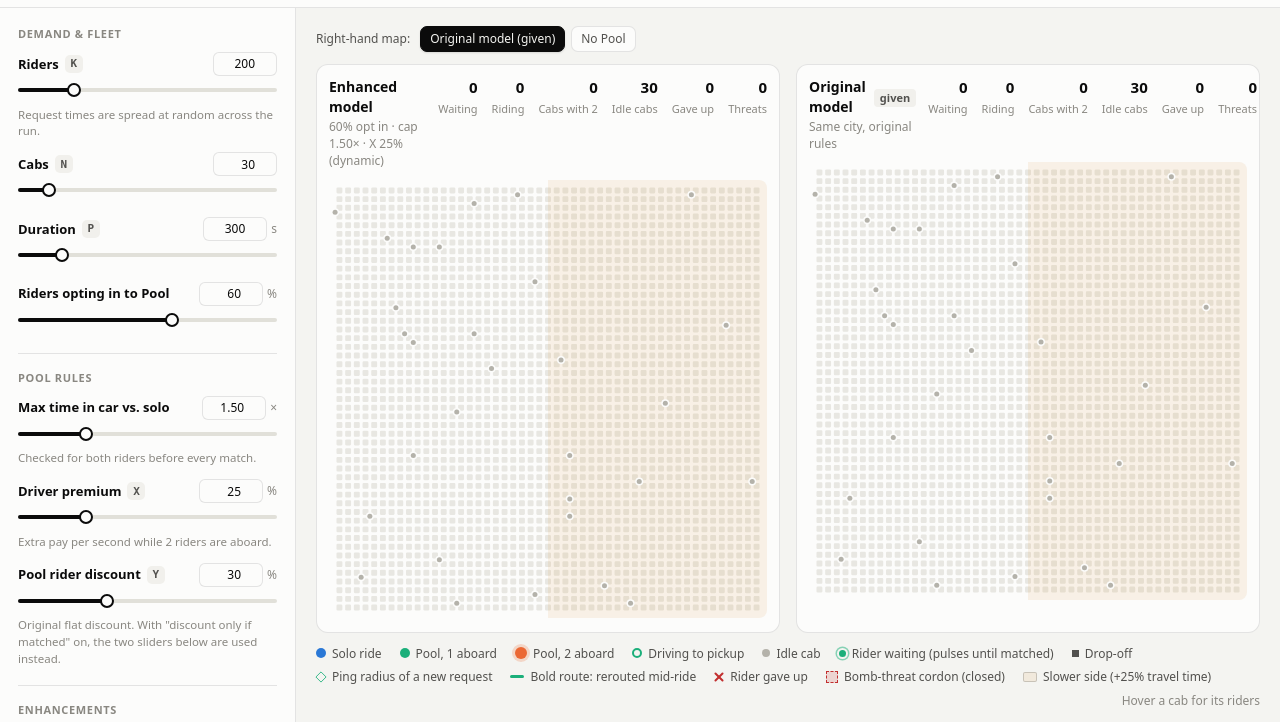
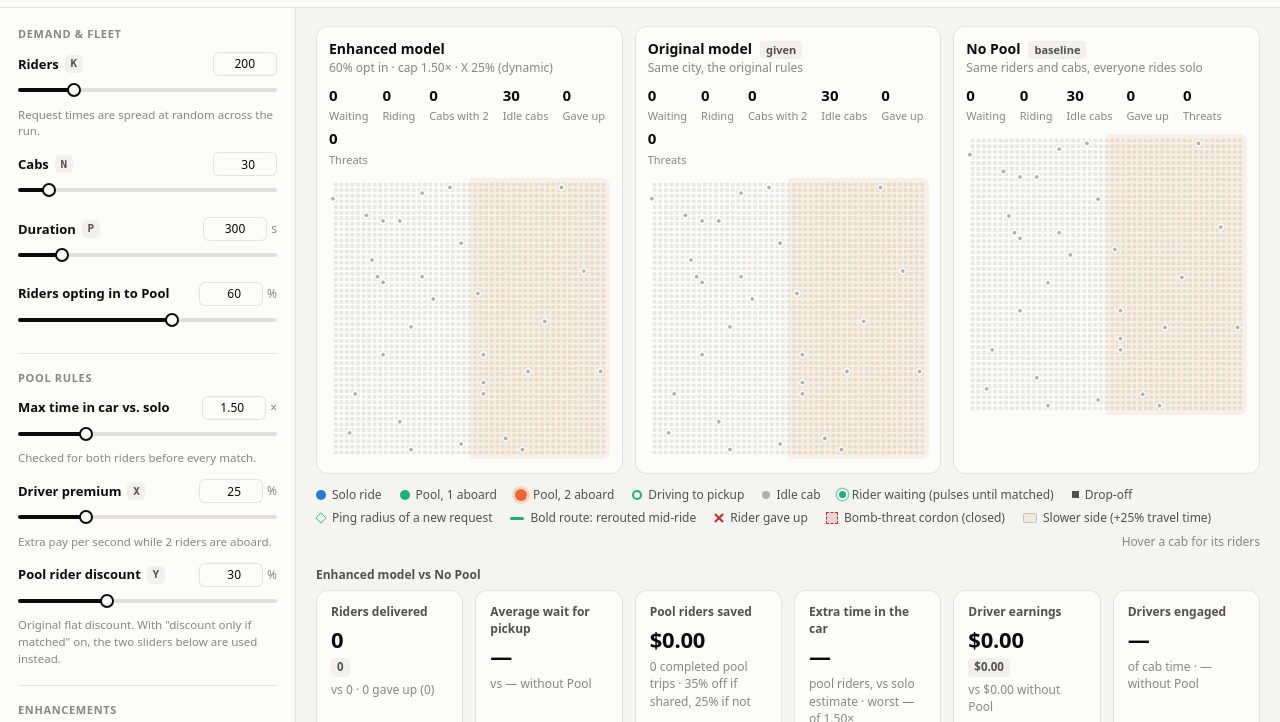
Before and after one commit to VeratrilS/uber-pool-sim, a plain HTML site: page index.html in a window 1280 px wide. Shown: the part 52-774 px from the top of the page. Drawn offline with Linux system fonts and the light colour scheme.

Commit message:
Three maps side by side (enhanced, original, No Pool); README in first person with screenshots

```diff
--- a/index.html
+++ b/index.html
@@ -51,27 +51,32 @@
     </aside>
 
     <main>
-      <div class="compare-switch" role="group" aria-label="Right-hand map" id="compare-switch">
-        <span>Right-hand map:</span>
-        <button class="seg" type="button" data-view="orig" aria-pressed="true">Original model (given)</button>
-        <button class="seg" type="button" data-view="base" aria-pressed="false">No Pool</button>
-      </div>
-      <section class="maps">
+      <section class="maps" id="maps">
         <figure class="map-card">
           <figcaption class="map-head">
             <div>
-              <h2 id="title-pool">With Pool</h2>
+              <h2>Enhanced model</h2>
               <p id="sub-pool">Opt-in riders can share a cab</p>
             </div>
             <div class="map-stats" id="stats-pool"></div>
           </figcaption>
-          <div class="canvas-wrap"><canvas id="map-pool" aria-label="Map of the city with pooling"></canvas></div>
+          <div class="canvas-wrap"><canvas id="map-pool" aria-label="Map of the city under the enhanced model"></canvas></div>
+        </figure>
+        <figure class="map-card" id="card-orig">
+          <figcaption class="map-head">
+            <div>
+              <h2>Original model <span class="tag">given</span></h2>
+              <p>Same city, the original rules</p>
+            </div>
+            <div class="map-stats" id="stats-orig"></div>
+          </figcaption>
+          <div class="canvas-wrap"><canvas id="map-orig" aria-label="Map of the same city under the original model"></canvas></div>
         </figure>
         <figure class="map-card">
           <figcaption class="map-head">
             <div>
-              <h2 id="title-base">No Pool <span class="tag">baseline</span></h2>
-              <p id="sub-base">Same riders and cabs, everyone rides solo</p>
+              <h2>No Pool <span class="tag">baseline</span></h2>
+              <p>Same riders and cabs, everyone rides solo</p>
             </div>
             <div class="map-stats" id="stats-base"></div>
           </figcaption>
@@ -95,8 +100,9 @@
         <li class="legend-hint">Hover a cab for its riders</li>
       </ul>
 
+      <p class="live-cap">Enhanced model vs No Pool</p>
       <section class="live" id="live" aria-label="Live comparison"></section>
-      <p class="live-cap">Enhanced vs original rules: the same city, running alongside under the original prototype's rules</p>
+      <p class="live-cap">Enhanced model vs original model</p>
       <section class="live live-enh" id="live-enh" aria-label="Enhanced vs original rules, live"></section>
     </main>
   </div>
--- a/js/app.js
+++ b/js/app.js
@@ -75,8 +75,7 @@
     defaults: $('btn-defaults'), speed: $('speed'), status: $('status'), clock: $('clock'),
     clockTotal: $('clock-total'), progress: $('progress'),
     statsPool: $('stats-pool'), statsBase: $('stats-base'), subPool: $('sub-pool'),
-    titlePool: $('title-pool'), titleBase: $('title-base'), subBase: $('sub-base'),
-    compareSwitch: $('compare-switch'), legendSlow: $('legend-slow'),
+    statsOrig: $('stats-orig'), maps: $('maps'), legendSlow: $('legend-slow'),
     live: $('live'), liveEnh: $('live-enh'), report: $('report'), reportPanel: $('report-panel'), tooltip: $('tooltip'),
   };
 
@@ -91,12 +90,12 @@
     effSpeed: null,
     summary: null,
     hover: null, // { view, cab }
-    rightView: 'orig', // right map: 'orig' (original prototype) or 'base' (No Pool)
   };
 
   var views = {
-    pool: new window.MapView($('map-pool')),
-    base: new window.MapView($('map-base')),
+    pool: new window.MapView($('map-pool')),  // enhanced model
+    orig: new window.MapView($('map-orig')),  // original model, same city
+    base: new window.MapView($('map-base')),  // No Pool
   };
 
   // ------------------------------------------------------------ controls
@@ -230,39 +229,15 @@
     state.summary = null;
     state.hover = null;
     views.pool.setWorld(state.sim.pool);
-    views.base.setWorld(rightWorld());
-    syncCompareView();
+    views.orig.setWorld(state.orig ? state.orig.pool : null);
+    views.base.setWorld(state.sim.base);
+    els.maps.classList.toggle('no-orig', !state.orig);
+    layoutMaps();
     setStatus('ready');
     updateUi();
   }
 
-  // ------------------------------------------------------------ right-hand map
-
-  // The right map shows either the original prototype (same city, original
-  // rules) or the No Pool city. Original needs at least one enhancement on.
-  function showingOriginal() { return state.rightView === 'orig' && !!state.orig; }
-  function rightWorld() { return showingOriginal() ? state.orig.pool : state.sim.base; }
-
-  function syncCompareView() {
-    var orig = showingOriginal();
-    els.titlePool.textContent = orig ? 'Enhanced model' : 'With Pool';
-    els.titleBase.innerHTML = orig ? 'Original model <span class="tag">given</span>' : 'No Pool <span class="tag">baseline</span>';
-    els.subBase.textContent = orig ? 'Same city, original rules' : 'Same riders and cabs, everyone rides solo';
-    els.compareSwitch.querySelectorAll('[data-view]').forEach(function (b) {
-      var v = b.getAttribute('data-view');
-      b.setAttribute('aria-pressed', String(v === (orig ? 'orig' : 'base')));
-      if (v === 'orig') b.disabled = !state.orig;
-    });
-  }
-
-  els.compareSwitch.addEventListener('click', function (e) {
-    var b = e.target.closest('[data-view]');
-    if (!b || b.disabled) return;
-    state.rightView = b.getAttribute('data-view');
-    views.base.setWorld(rightWorld());
-    syncCompareView();
-    updateUi();
-  });
+  function eachView(fn) { Object.keys(views).forEach(function (k) { fn(views[k]); }); }
 
   function start() {
     if (state.status === 'finished') newRun();
@@ -327,8 +302,7 @@
     }
 
     var now = performance.now();
-    views.pool.draw(now);
-    views.base.draw(now);
+    eachView(function (v) { v.draw(now); });
     if (ts - state.lastUi > 120) {
       state.lastUi = ts;
       updateUi();
@@ -410,9 +384,10 @@
     els.subPool.textContent = cfg.poolOptIn + '% opt in · cap ' + cfg.maxDetour.toFixed(2) + '× · X ' + Math.round(sim.pool.X * 100) + '%'
       + (cfg.dynamicPremium ? ' (dynamic)' : '');
 
-    var lp = sim.pool.live(), lb = sim.base.live(), rw = rightWorld();
+    var lp = sim.pool.live(), lb = sim.base.live();
     els.statsPool.innerHTML = mapStats(lp, true) + threatStat(sim.pool);
-    els.statsBase.innerHTML = mapStats(rw.live(), rw.poolEnabled) + threatStat(rw);
+    els.statsOrig.innerHTML = state.orig ? mapStats(state.orig.pool.live(), true) + threatStat(state.orig.pool) : '';
+    els.statsBase.innerHTML = mapStats(lb, false) + threatStat(sim.base);
     els.legendSlow.textContent = cfg.rightSlow ? 'Slower side (+' + cfg.rightSlow + '% travel time)' : 'No slower side';
 
     var ps = poolRiderStats(sim.pool);
@@ -561,7 +536,7 @@
   function openReport() {
     var sim = state.sim;
     state.hover = null;
-    views.pool.hoverCab = views.base.hoverCab = null;
+    eachView(function (v) { v.hoverCab = null; });
     hideTip();
     state.summary = Metrics.summarize(sim);
     els.reportPanel.innerHTML = Report.render(state.summary);
@@ -760,10 +735,9 @@
   function layoutMaps() {
     var wraps = document.querySelectorAll('.canvas-wrap');
     var size = Infinity;
-    wraps.forEach(function (w) { size = Math.min(size, w.clientWidth); });
+    wraps.forEach(function (w) { if (w.clientWidth > 0) size = Math.min(size, w.clientWidth); }); // skip hidden maps
     if (!isFinite(size) || size <= 0) return;
-    views.pool.resize(size);
-    views.base.resize(size);
+    eachView(function (v) { v.resize(size); });
   }
 
   // ------------------------------------------------------------ wiring
@@ -788,7 +762,7 @@
   });
 
   var mq = window.matchMedia('(prefers-color-scheme: dark)');
-  var onTheme = function () { views.pool.setTheme(); views.base.setTheme(); };
+  var onTheme = function () { eachView(function (v) { v.setTheme(); }); };
   if (mq.addEventListener) mq.addEventListener('change', onTheme);
   else if (mq.addListener) mq.addListener(onTheme);
 
@@ -800,8 +774,7 @@
 
   buildControls();
   buildSpeed();
-  wireMap(views.pool);
-  wireMap(views.base);
+  eachView(wireMap);
   newRun();
   layoutMaps();
   requestAnimationFrame(frame);
--- a/styles.css
+++ b/styles.css
@@ -220,13 +220,15 @@ input:disabled { cursor: not-allowed; opacity: 0.5; }
 
 /* ------------------------------------------------------------------ maps */
 
-.maps { display: grid; grid-template-columns: 1fr 1fr; gap: 16px; }
+.maps { display: grid; grid-template-columns: repeat(3, minmax(0, 1fr)); gap: 12px; }
+.maps.no-orig { grid-template-columns: repeat(2, minmax(0, 1fr)); }
+.maps.no-orig #card-orig { display: none; }
 .map-card { margin: 0; padding: 12px 12px 14px; background: var(--panel); border: 1px solid var(--border); border-radius: 12px; min-width: 0; }
-.map-head { display: flex; justify-content: space-between; align-items: flex-start; gap: 12px; margin-bottom: 10px; }
+.map-head { display: flex; flex-direction: column; gap: 8px; margin-bottom: 10px; }
 .map-head h2 { font-size: 14px; font-weight: 650; display: flex; align-items: center; gap: 8px; }
 .map-head p { color: var(--muted); font-size: 12px; }
 .tag { font-size: 11px; font-weight: 550; padding: 1px 6px; border-radius: 4px; background: var(--panel-2); color: var(--ink-2); }
-.map-stats { display: flex; gap: 14px; text-align: right; }
+.map-stats { display: flex; flex-wrap: wrap; gap: 4px 14px; }
 .map-stats div { display: flex; flex-direction: column; }
 .map-stats b { font-size: 15px; font-weight: 600; font-variant-numeric: tabular-nums; }
 .map-stats span { color: var(--muted); font-size: 11px; white-space: nowrap; }
@@ -251,20 +253,15 @@ input:disabled { cursor: not-allowed; opacity: 0.5; }
 .sw.lost::before { transform: rotate(45deg); }
 .sw.lost::after { transform: rotate(-45deg); }
 .sw.slow { width: 14px; height: 10px; border-radius: 2px; background: var(--slow); border: 1px solid color-mix(in srgb, var(--ink-2) 25%, transparent); }
-.compare-switch { display: flex; align-items: center; gap: 6px; margin: 0 0 12px; font-size: 12px; color: var(--ink-2); flex-wrap: wrap; }
-.compare-switch span { margin-right: 4px; }
-.compare-switch .seg { font: inherit; font-size: 12px; padding: 3px 9px; border-radius: 7px; border: 1px solid var(--border); background: var(--panel); color: var(--ink-2); cursor: pointer; }
-.compare-switch .seg[aria-pressed="true"] { background: var(--ink); color: var(--bg); border-color: var(--ink); }
-.compare-switch .seg:disabled { opacity: 0.45; cursor: default; }
 .sw.cordon { width: 12px; height: 12px; border: 1.5px dashed var(--bad); background: color-mix(in srgb, var(--bad) 16%, transparent); }
 .map-stats .threat-on b, .map-stats .threat-on span { color: var(--bad); }
 .sw.reroute { width: 14px; height: 3px; border-radius: 2px; background: var(--pool1); }
 
 /* ------------------------------------------------------------------ live tiles */
 
-.live { display: grid; grid-template-columns: repeat(6, minmax(0, 1fr)); gap: 12px; margin-top: 16px; }
+.live { display: grid; grid-template-columns: repeat(6, minmax(0, 1fr)); gap: 12px; margin-top: 6px; }
 .live-enh { grid-template-columns: repeat(4, minmax(0, 1fr)); margin-top: 6px; }
-.live-cap { margin: 18px 0 0; font-size: 12px; font-weight: 600; color: var(--ink-2); }
+.live-cap { margin: 16px 0 0; font-size: 12px; font-weight: 600; color: var(--ink-2); }
 .tile-wide { grid-column: 1 / -1; }
 .onoff { font-size: 10px; font-weight: 650; padding: 1px 6px; border-radius: 999px; margin-left: 4px; vertical-align: 1px; text-transform: uppercase; letter-spacing: 0.04em; }
 .onoff.on { background: color-mix(in srgb, var(--good) 18%, transparent); color: var(--good); }
```
Also changed, not shown: docs/other-cities.png (added), docs/side-by-side.png, 1 other file.
